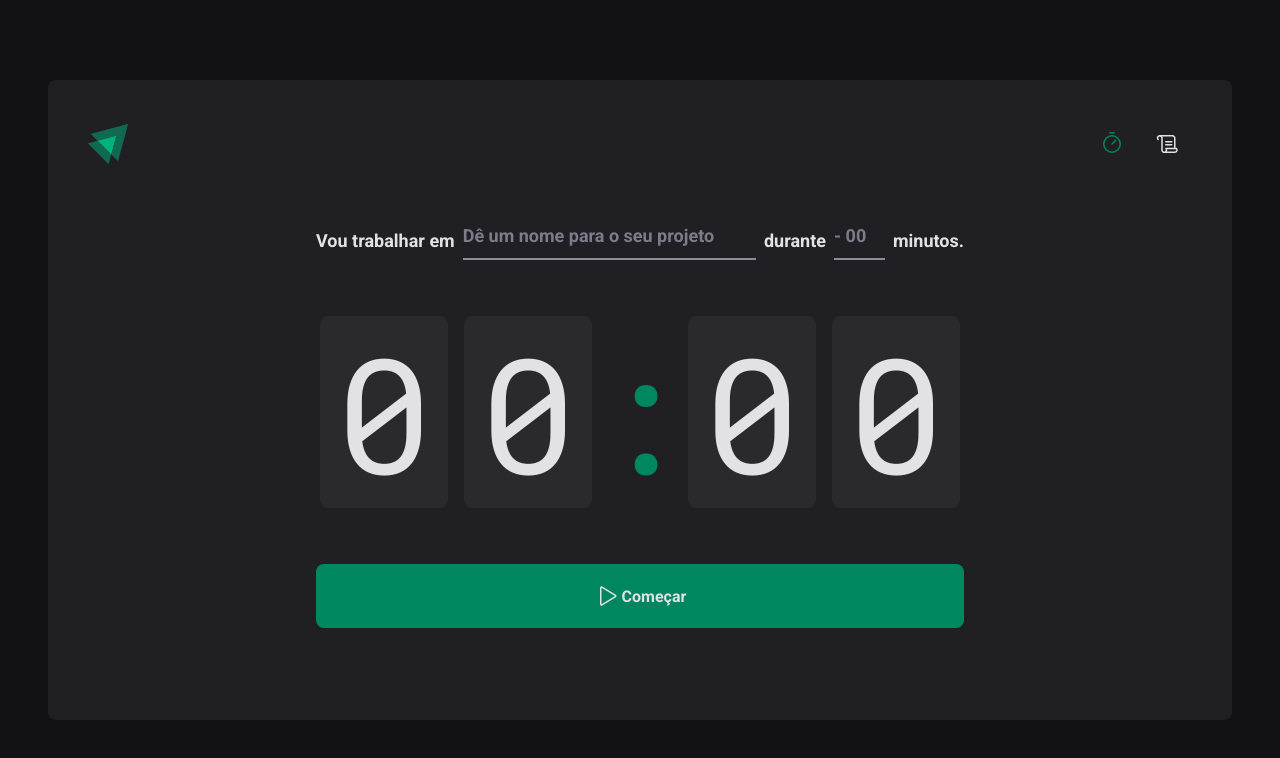
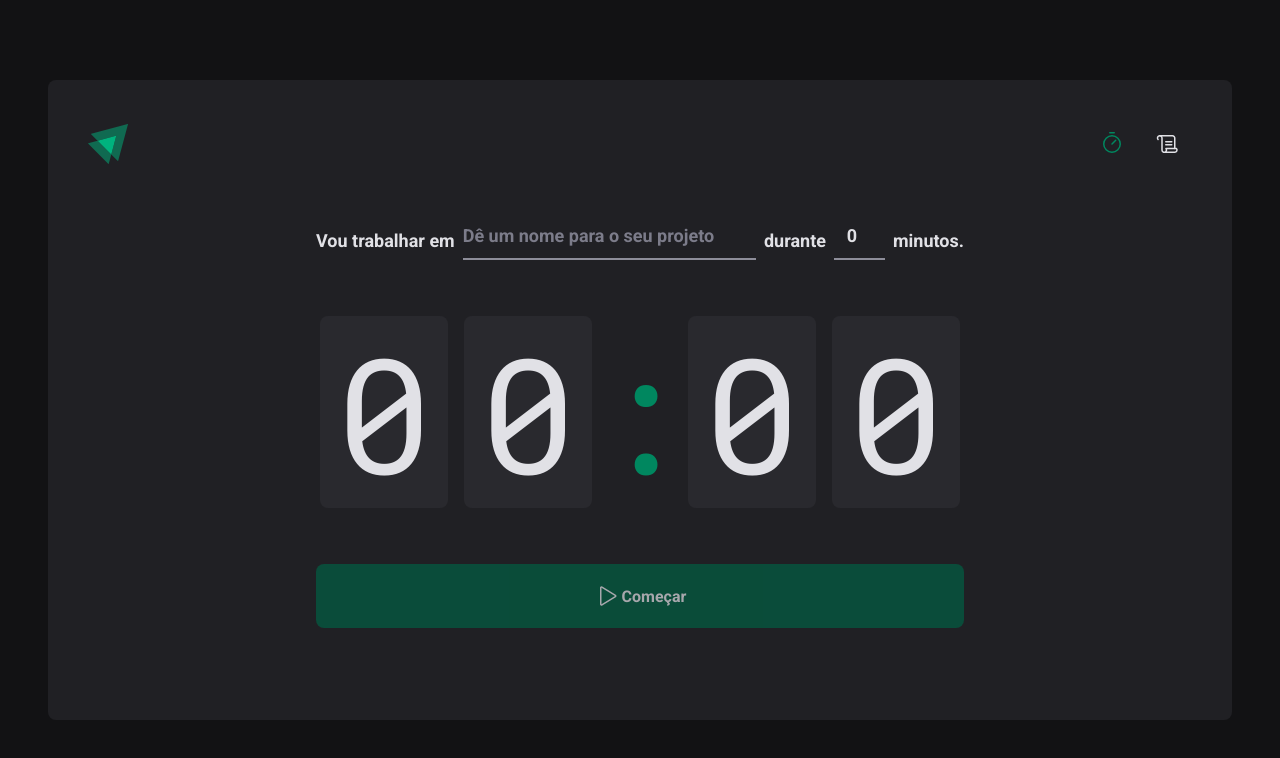
Before and after one commit to IcaroSilvaFK/pomodoro, a React (Vite) app: page / in a window 1280 px wide. Shown: the top 758 px of the page. Built offline with nearby package versions, Linux system fonts and the light colour scheme.

Commit message:
add zod in app

```diff
--- a/package.json
+++ b/package.json
@@ -10,12 +10,14 @@
     "lint": "eslint src --ext .ts,.tsx"
   },
   "dependencies": {
+    "@hookform/resolvers": "^2.9.10",
     "phosphor-react": "^1.4.1",
     "react": "^18.2.0",
     "react-dom": "^18.2.0",
     "react-hook-form": "^7.41.1",
     "react-router-dom": "^6.6.1",
-    "styled-components": "^5.3.6"
+    "styled-components": "^5.3.6",
+    "zod": "^3.20.2"
   },
   "devDependencies": {
     "@rocketseat/eslint-config": "^1.1.3",
--- a/src/pages/Home/index.tsx
+++ b/src/pages/Home/index.tsx
@@ -1,5 +1,8 @@
 import { Play } from 'phosphor-react'
 import { useId } from 'react'
+import { SubmitHandler, useForm } from 'react-hook-form'
+import { zodResolver } from '@hookform/resolvers/zod'
+import { z } from 'zod'
 
 import {
   Container,
@@ -7,22 +10,39 @@ import {
   CountdownContainer,
   Separator,
 } from './styles'
+import { newTaskFormValidatorSchema } from '../../schemas'
+
+type IFormProps = z.infer<typeof newTaskFormValidatorSchema>
 
 export function Home() {
   const inputWorkId = useId()
   const inputTimerId = useId()
   const formId = useId()
   const taskListId = useId()
+  const { register, handleSubmit, watch } = useForm<IFormProps>({
+    resolver: zodResolver(newTaskFormValidatorSchema),
+    defaultValues: {
+      task: '',
+      time: 0,
+    },
+  })
+
+  const isSubmitDisabled = !watch('task')
+
+  const onSubmit: SubmitHandler<IFormProps> = (data) => {
+    console.log(data)
+  }
 
   return (
     <Container>
-      <form action="" id={formId}>
+      <form onSubmit={handleSubmit(onSubmit)} id={formId}>
         <label htmlFor={inputWorkId}>Vou trabalhar em</label>
         <input
           type="text"
           id={inputWorkId}
           list={taskListId}
           placeholder="Dê um nome para o seu projeto"
+          {...register('task')}
         />
         <datalist id={taskListId}>
           <option value="cacascs" />
@@ -35,6 +55,7 @@ export function Home() {
           max={60}
           min={5}
           step={5}
+          {...register('time', { valueAsNumber: true })}
         />
         <span>minutos.</span>
       </form>
@@ -45,7 +66,7 @@ export function Home() {
         <span>0</span>
         <span>0</span>
       </CountdownContainer>
-      <CountdownButton type="submit" form={formId}>
+      <CountdownButton type="submit" form={formId} disabled={isSubmitDisabled}>
         <Play size={24} />
         Começar
       </CountdownButton>
--- /dev/null
+++ b/src/schemas/index.ts
@@ -0,0 +1,6 @@
+import { z } from 'zod'
+
+export const newTaskFormValidatorSchema = z.object({
+  task: z.string().min(1, 'Informe a tarefa'),
+  time: z.number().min(5).max(60),
+})
```
Also changed, not shown: 1 other file (tests, documents, lock files or other folders).
